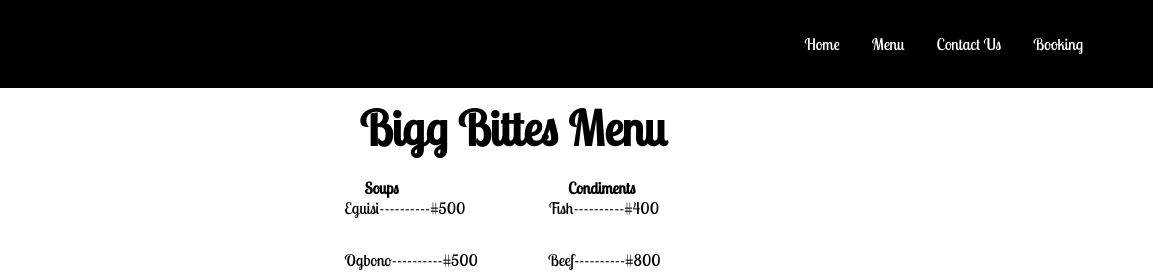
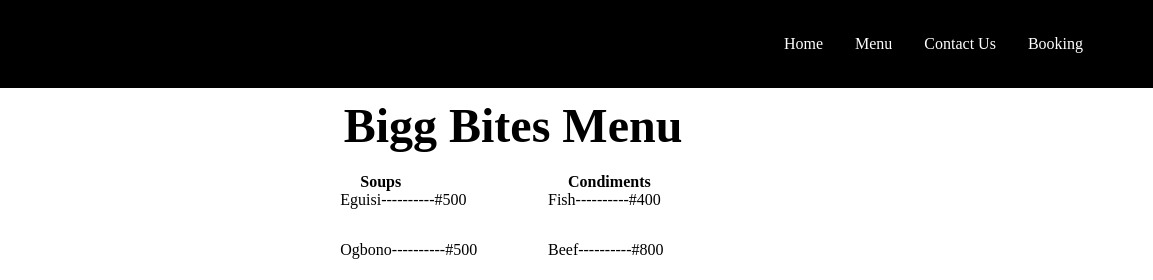
Before and after one commit to tennjugu/Restaurant-Page, a website built with webpack: page dist/index.html in a window 1280 px wide. Both pictures are taken after a click on the link "Menu". Shown: the top 280 px of the page, 127-1280 px from the left. Built offline with nearby package versions, Linux system fonts and the light colour scheme.

```diff
--- a/src/menu.js
+++ b/src/menu.js
@@ -5,7 +5,7 @@
 
     const menuHead = document.createElement('h1')
     menuHead.classList.add('menu-head')
-    menuHead.textContent = 'Bigg Bittes Menu'
+    menuHead.textContent = 'Bigg Bites Menu'
 
     const menuSection = document.createElement('div')
     menuSection.classList.add('menu-section')
--- a/webpack.config.js
+++ b/webpack.config.js
@@ -6,4 +6,5 @@
     filename: 'main.js',
     path: path.resolve(__dirname, 'dist'),
   },
+
 };
```
Also changed, not shown: package.json (+14 -3 lines), README.md, dist/index.html, dist/main.js, dist/style.css, src/contact.js (line endings or trailing spaces), src/header-footer.js (line endings or trailing spaces), src/home.js (line endings or trailing spaces), src/index.js (line endings or trailing spaces), src/initializePage.js (line endings or trailing spaces), src/reservation.js (line endings or trailing spaces), 1 other file.
